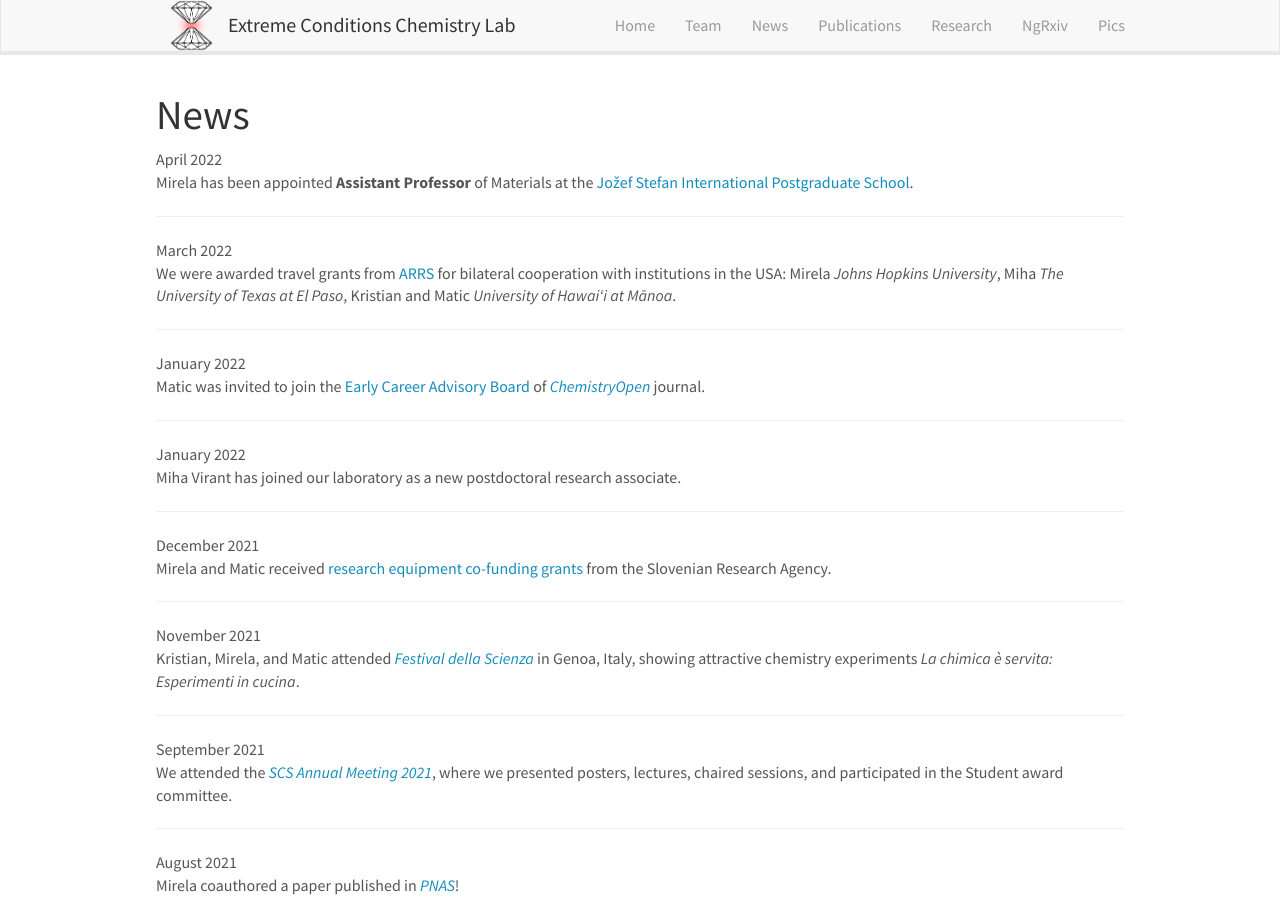
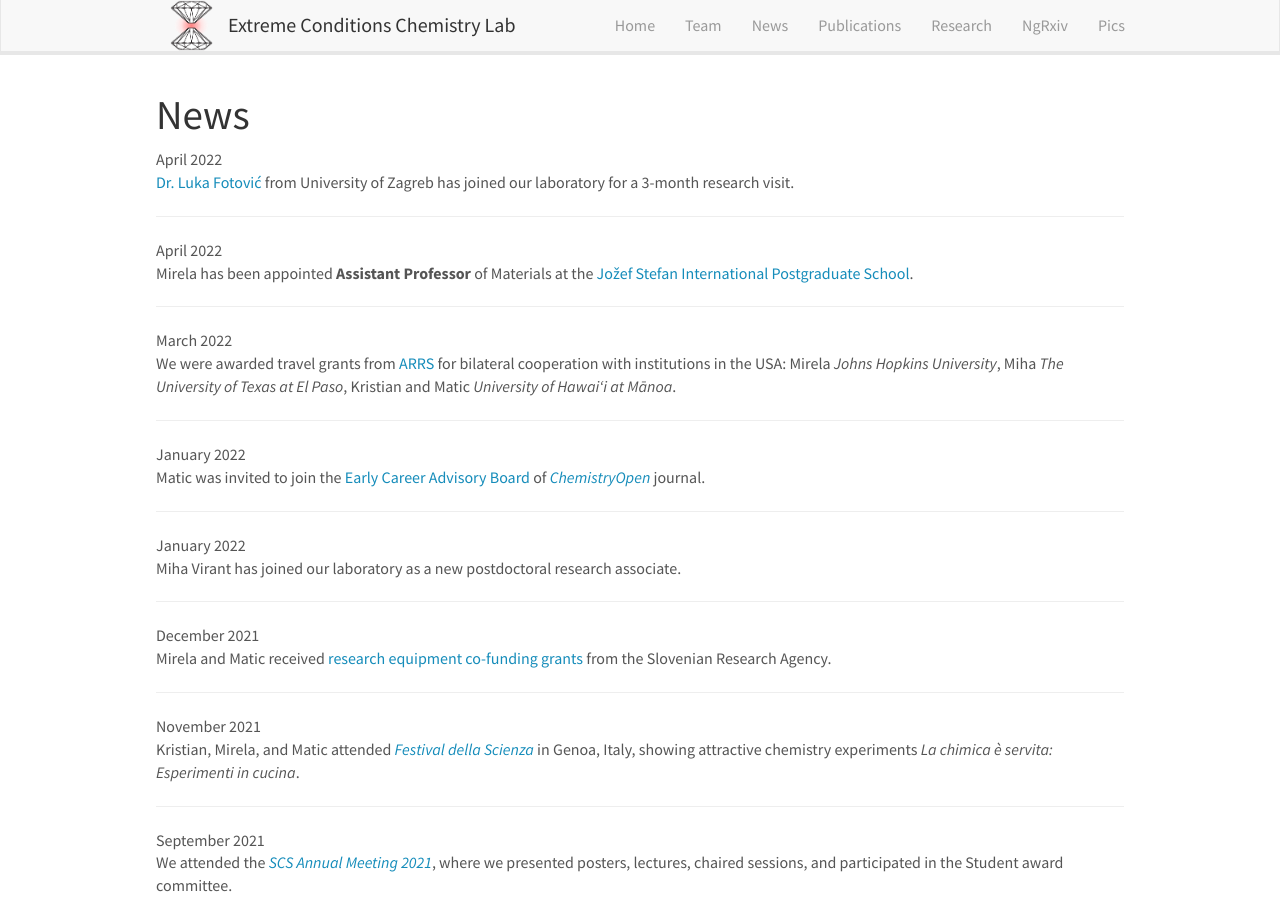
Before and after one commit to eccl-jsi/eccl-jsi.github.io, a Jekyll site: the page built from _pages/allnews.md, in a window 1280 px wide and 900 px high. Built offline with Jekyll 4.4.1, drawn with Linux system fonts in a browser that asks for light colours; nearby versions of some CDN libraries.

Commit message:
Update news.yml

```diff
--- a/_data/news.yml
+++ b/_data/news.yml
@@ -1,3 +1,6 @@
+- date: April 2022
+  headline: "<a href='https://www.pmf.unizg.hr/chem/en/luka.fotovic'>Dr. Luka Fotović</a> from University of Zagreb has joined our laboratory for a 3-month research visit."
+
 - date: April 2022
   headline: "Mirela has been appointed <b>Assistant Professor</b> of Materials at the <a href='https://www.mps.si/en/'>Jožef Stefan International Postgraduate School</a>."
 
```
